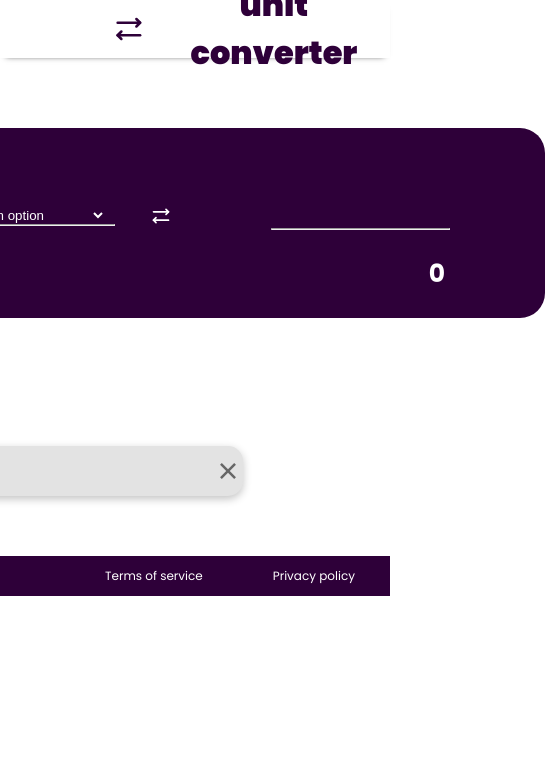
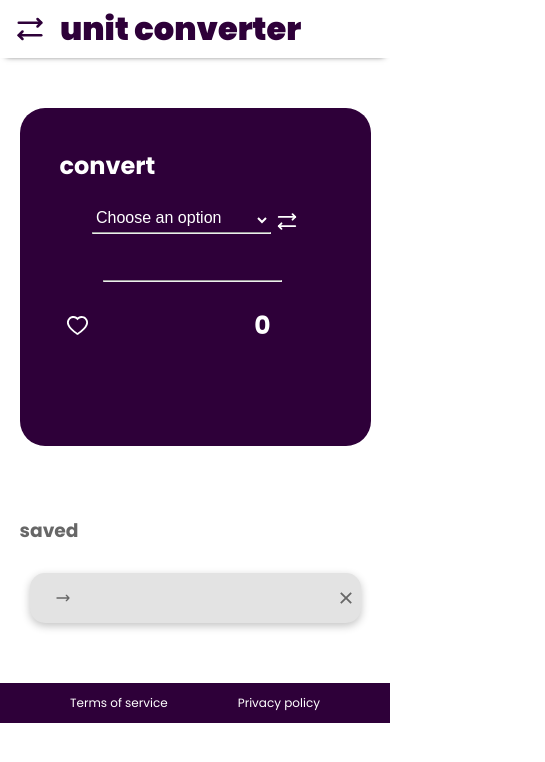
Before and after one commit to silviafer-dev/unit-converter, a React (Create React App) app: page / in a window 390 px wide. Shown: the top 762 px of the page, 545 px wide, since content can reach past the window. Built offline with nearby package versions, Linux system fonts and the light colour scheme.

Commit message:
Added responsive css

```diff
--- a/public/index.html
+++ b/public/index.html
@@ -24,7 +24,7 @@
       work correctly both with client-side routing and a non-root public URL.
       Learn how to configure a non-root public URL by running `npm run build`.
     -->
-    <title>React App</title>
+    <title>Unit Converter</title>
   </head>
   <body>
     <noscript>You need to enable JavaScript to run this app.</noscript>
--- a/src/App.css
+++ b/src/App.css
@@ -1,5 +1,6 @@
 .App {
   text-align: center;
+  margin: 0;
 }
 
 .App-logo {
--- a/src/components/converter.js
+++ b/src/components/converter.js
@@ -20,7 +20,7 @@ export function Converter() {
   const handleSubmit = (evt) => {
     evt.preventDefault();
     if (listItem) {
-      let id = Math.floor(Math.random() * 10000);
+      let id = Math.floor(Math.random() * 100000);
       let newList = {
         id: id,
         from: firstValue,
@@ -30,7 +30,6 @@ export function Converter() {
       };
       setList([newList, ...list]);
       setListItem("");
-      console.log(list);
     } else {
       setListItem("");
     }
@@ -52,7 +51,7 @@ export function Converter() {
     localStorage.setItem("List", JSON.stringify(list));
   }, [list]);
 
-  function flip() {
+  function flip(e) {
     setChoice(secondValue);
   }
 
@@ -71,14 +70,14 @@ export function Converter() {
       secondValue = "km";
       result = parseFloat((listItem * 1.60934).toFixed(2));
       break;
-    case "m":
-      firstValue = "m";
+    case "metres":
+      firstValue = "metres";
       secondValue = "feet";
       result = parseFloat((listItem * 3.28084).toFixed(2));
       break;
     case "feet":
       firstValue = "feet";
-      secondValue = "m";
+      secondValue = "metres";
       result = parseFloat((listItem * 0.3048).toFixed(2));
       break;
     case "cm":
@@ -100,6 +99,7 @@ export function Converter() {
       <div className="select-block">
         <h2 className="title">convert</h2>
         <div className="converting">
+          <div className="choice-media">
             <div className="choice">
               <select
                 className="select"
@@ -112,22 +112,23 @@ export function Converter() {
                 <option value={"default"} disabled>
                   Choose an option
                 </option>
-              <option value={"km"}>km &gt; miles</option>
-              <option value={"miles"}>miles &gt; km</option>
-              <option value={"m"}>m &gt; feet</option>
-              <option value={"feet"}>feet &gt; m</option>
-              <option value={"cm"}>cm &gt; inches</option>
-              <option value={"inches"}>inches &gt; cm</option>
+                <option value={"km"}>km &rarr; miles</option>
+                <option value={"miles"}>miles &rarr; km</option>
+                <option value={"metres"}>metres &rarr; feet</option>
+                <option value={"feet"}>feet &rarr; metres</option>
+                <option value={"cm"}>cm &rarr; inches</option>
+                <option value={"inches"}>inches &rarr; cm</option>
               </select>
               <hr></hr>
             </div>
 
             <TbArrowsRightLeft
-            size="20px"
+              className="flip"
               onClick={() => {
                 flip();
               }}
             />
+          </div>
           <form className="form" onSubmit={handleSubmit}>
             <div className="focus">
               <input
@@ -156,12 +157,12 @@ export function Converter() {
       <div className="saving">
         {list.map((item) => (
           <div className="saved-block" key={item.id}>
-            <div className="orco">
+            <div className="paragraph">
               <p className="elements">{item.unit1}</p>
               <p className="elements">{item.from}</p>
               <HiOutlineArrowNarrowRight className="elements" />
+              <p className="elements">{item.unit2}</p>
               <p className="elements">{item.to}</p>
-              <p className="elements">{item.unit2}</p>
             </div>
             <RiCloseLine
               className="delete"
--- a/src/index.css
+++ b/src/index.css
@@ -1,6 +1,7 @@
 @import url("https://fonts.googleapis.com/css2?family=Poppins:wght@400;700;900&display=swap");
 body {
   margin: 0;
+  padding: 0;
   font-family: "Poppins", sans-serif;
   -webkit-font-smoothing: antialiased;
   -moz-osx-font-smoothing: grayscale;
--- a/src/pages/footer.css
+++ b/src/pages/footer.css
@@ -1,4 +1,8 @@
 .footer {
+  position: relative;
+  bottom: 0;
+  left: 0;
+  width: 100%;
   margin-top: 50px;
   background-color: #2e0039;
   color: white;
@@ -11,3 +15,13 @@
 .info {
   margin-left: 70px;
 }
+@media (max-width: 768px) {
+  .footer {
+    display: flex;
+    align-items: center;
+    justify-content: space-evenly;
+  }
+  .info {
+    margin: 0px;
+  }
+}
--- a/src/pages/header.css
+++ b/src/pages/header.css
@@ -17,3 +17,10 @@
 h1 {
   font-weight: 900;
 }
+@media (max-width: 768px) {
+  .header {
+    display: flex;
+    justify-content: flex-start;
+    padding: 0;
+  }
+}
--- a/src/pages/home.css
+++ b/src/pages/home.css
@@ -39,8 +39,9 @@ input::-webkit-inner-spin-button {
   color: white;
   background-color: #2e0039;
   border: none;
-  width: 170px;
-  margin-right: 45px;
+  width: 178px;
+  margin-right: 30px;
+  font-size: 17px;
 }
 .input-num {
   text-align: right;
@@ -74,6 +75,7 @@ input::-webkit-inner-spin-button {
 .heart {
   padding-left: 45px;
   font-size: 25px;
+  cursor: pointer;
 }
 .saved-title {
   text-align: start;
@@ -96,13 +98,56 @@ input::-webkit-inner-spin-button {
   box-shadow: rgba(0, 0, 0, 0.24) 0px 3px 8px;
 }
 .delete {
-  height: 30px;
+  height: 22px;
   width: 30px;
 }
 .elements {
   padding: 5px;
 }
-.orco {
+.paragraph {
   display: flex;
   align-items: center;
 }
+.choice-media {
+  display: flex;
+  align-items: center;
+}
+.flip {
+  width: 22px;
+  height: 37px;
+}
+@media (max-width: 768px) {
+  .home {
+    height: fit-content;
+  }
+  .converter-block {
+    display: flex;
+    align-items: flex-start;
+    flex-direction: column;
+  }
+  .select-block {
+    width: 90vw;
+    height: 40vh;
+  }
+  .choice-media {
+    padding-bottom: 15px;
+  }
+  .converting {
+    display: flex;
+    flex-direction: column;
+    align-items: center;
+  }
+  .focus {
+    padding: 0;
+  }
+  .select {
+    font-size: 16px;
+    padding-bottom: 5px;
+    margin: 0;
+  }
+  .saving {
+    width: 90vw;
+    display: flex;
+    flex-direction: column;
+  }
+}
```
Lines whose indentation alone changed are shown as unchanged.
